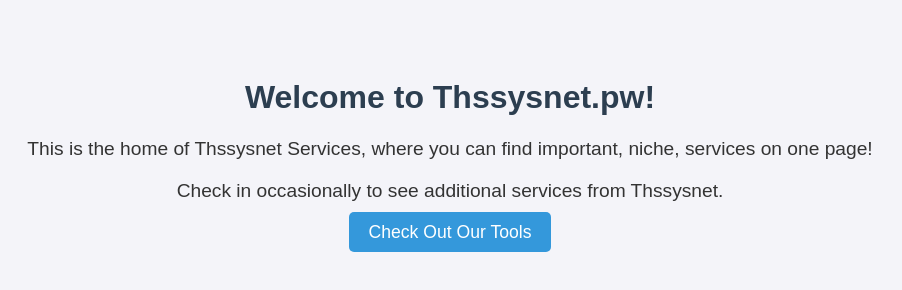
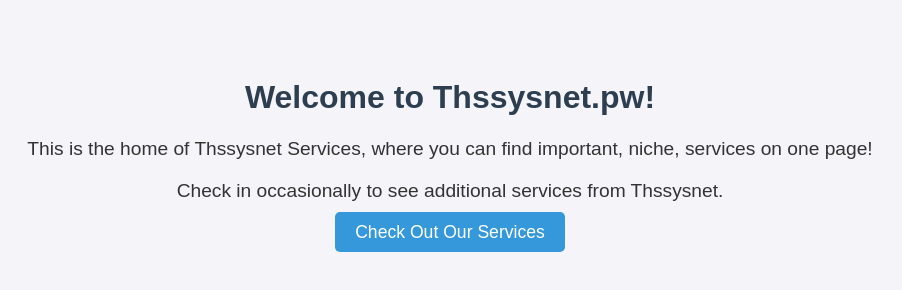
Before and after one commit to afitts-student/Thssysnet, a plain HTML site: page index.html in a window 1280 px wide. Shown: the whole page, without its empty margins (190-1092 px from the left). Drawn offline with Linux system fonts and the light colour scheme.

Commit message:
Update index.html

```diff
--- a/index.html
+++ b/index.html
@@ -46,6 +46,6 @@
   <p class="intro-text">Check in occasionally to see additional services from Thssysnet.</p>
 
   <!-- Link to other parts of your site (e.g., speed test, tools) -->
-  <a href="tools.html" class="button">Check Out Our Tools</a>
+  <a href="services.html" class="button">Check Out Our Services</a>
 </body>
 </html>
```
